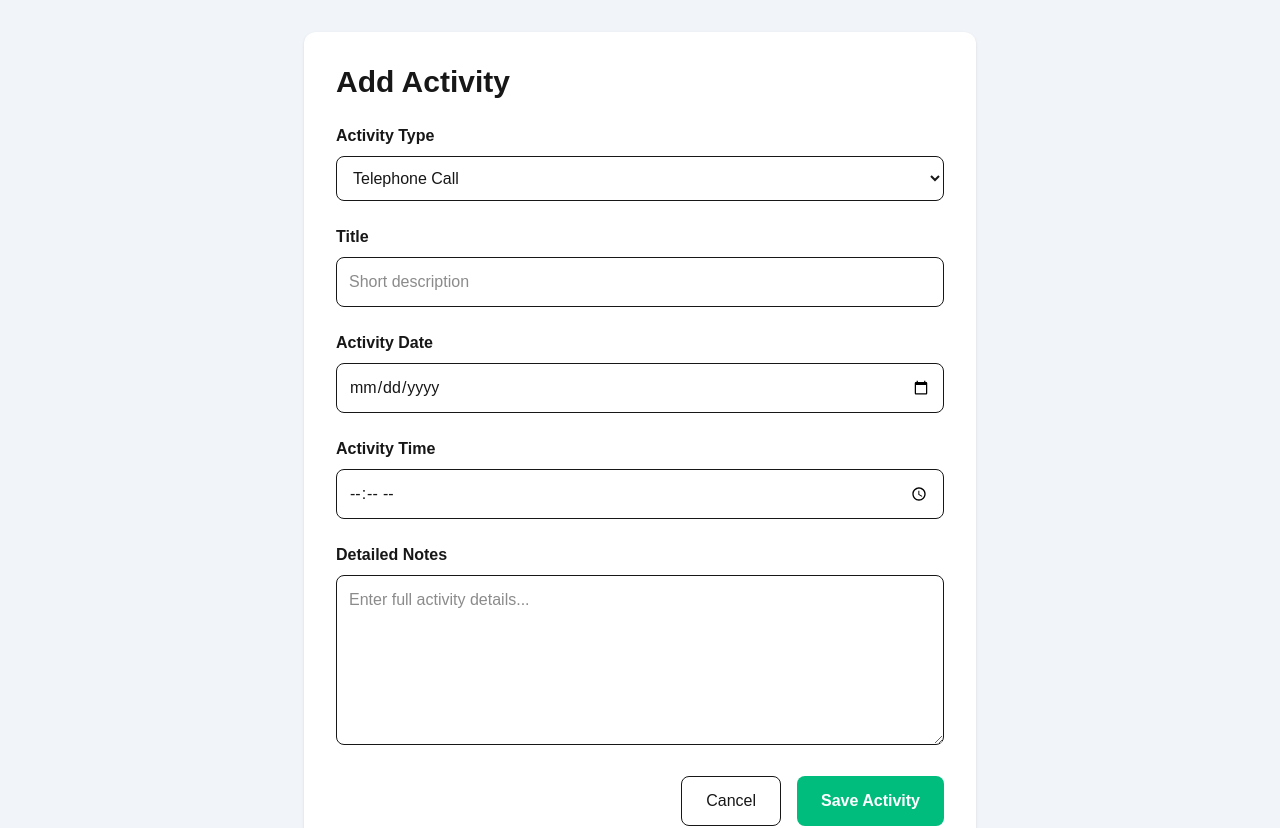
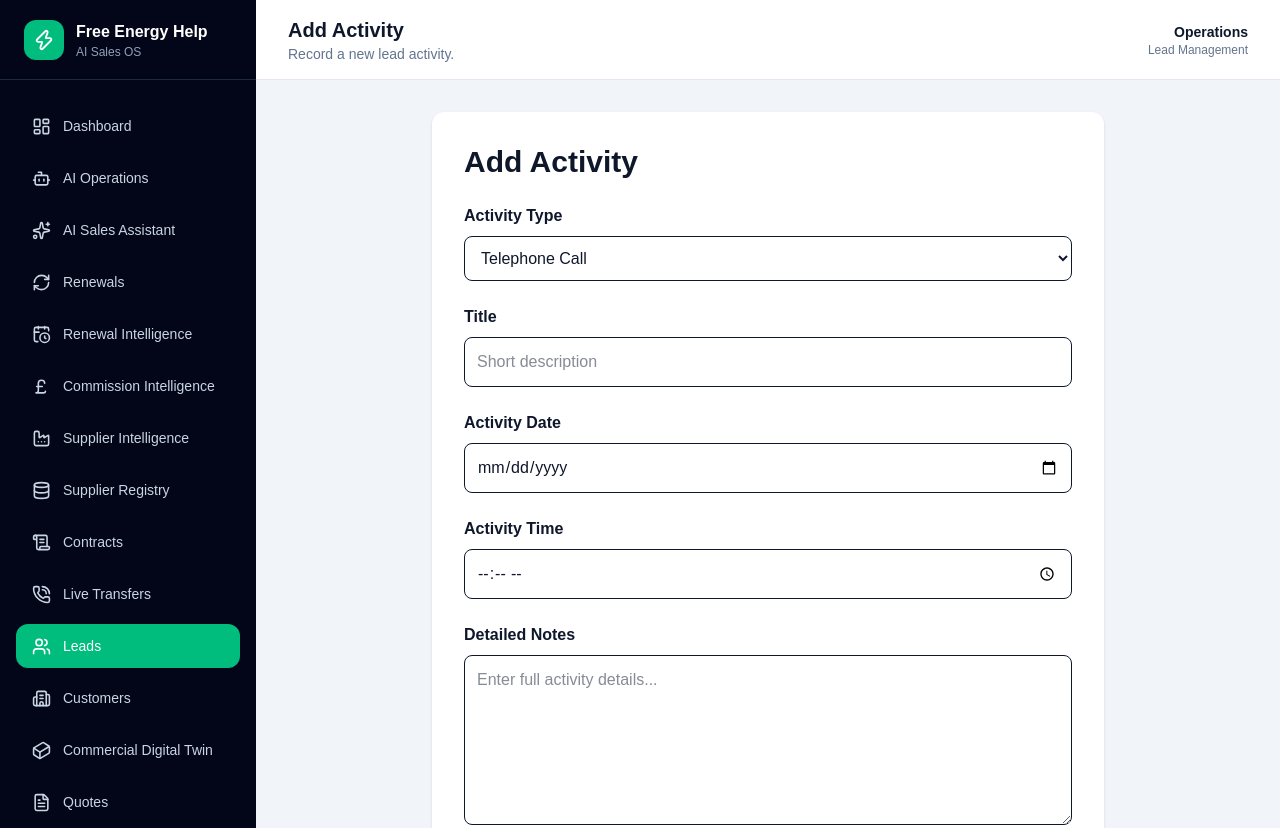
Before and after one commit to dalbirrahala-byte/free-energy-help-ai-os, a Next.js app in the folder frontend/: page /leads/1/activity/new in a window 1280 px wide. Shown: the top 828 px of the page. Built offline with nearby package versions, Linux system fonts and the light colour scheme.

Commit message:
fix(crm): preserve navigation on new/page.tsx

```diff
--- a/frontend/src/app/leads/[id]/activity/new/page.tsx
+++ b/frontend/src/app/leads/[id]/activity/new/page.tsx
@@ -1,4 +1,5 @@
 import Link from "next/link";
+import { AppShell } from "@/components/layout/AppShell";
 import { redirect } from "next/navigation";
 import { revalidatePath } from "next/cache";
 import { buildAuditEvent, recordAuditEvent } from "@/lib/audit/log";
@@ -65,7 +66,7 @@ export default async function NewActivityPage({
   }
 
   return (
-    <main className="min-h-screen bg-slate-100 p-8">
+    <AppShell activeHref="/leads" title="Add Activity" subtitle="Record a new lead activity." headerContext="Lead Management">
       <div className="mx-auto max-w-2xl rounded-xl bg-white p-8 shadow">
         <h1 className="mb-6 text-3xl font-bold">Add Activity</h1>
 
@@ -147,6 +148,6 @@ export default async function NewActivityPage({
           </div>
         </form>
       </div>
-    </main>
+    </AppShell>
   );
 }
```
